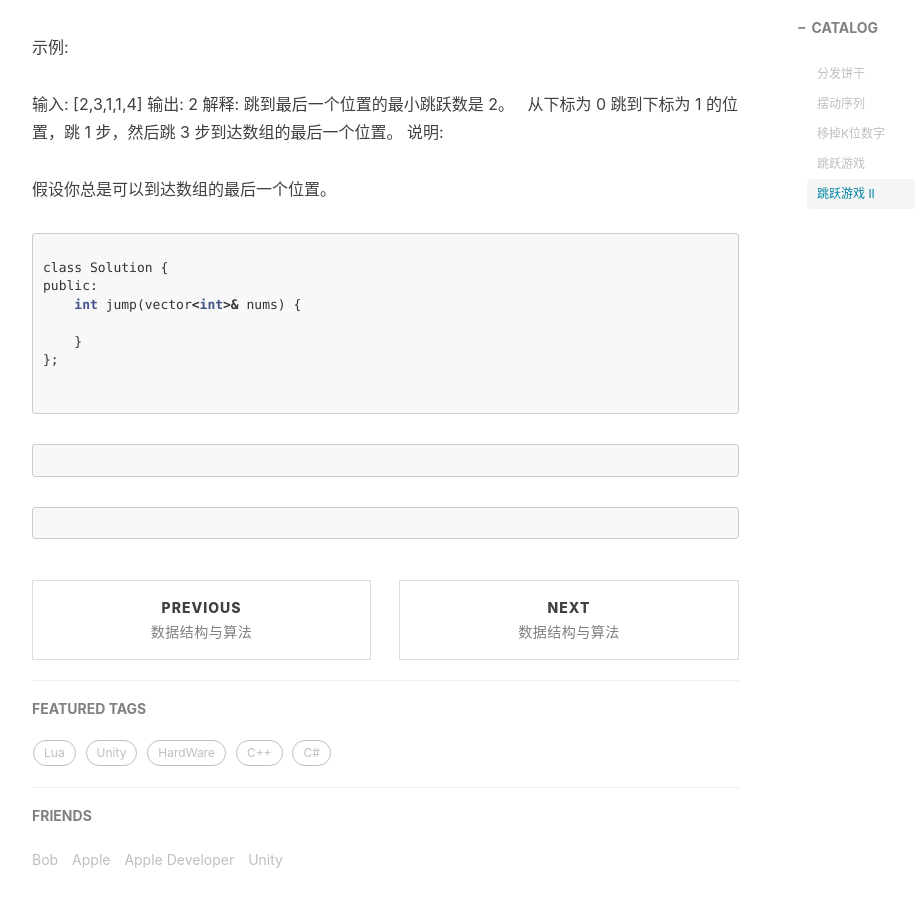
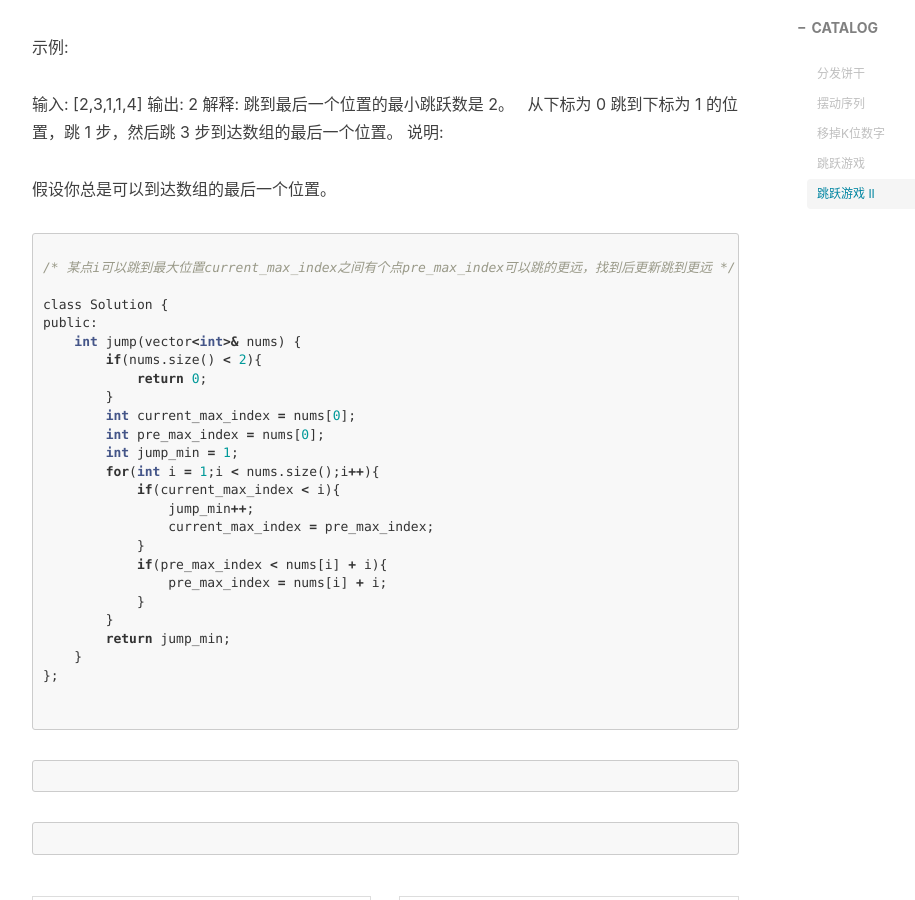
Before and after one commit to chenanbao/chenanbao.github.io, a Jekyll site: the page built from _posts/2019-09-15-数据结构与算法-贪心.md, in a window 1280 px wide and 900 px high, scrolled down 5374 px. Shown: the whole window, without its empty margins (233-1148 px from the left). Built offline with Jekyll 4.4.1, drawn with Linux system fonts in a browser that asks for light colours; nearby versions of some CDN libraries; comment, search, counter and statistics services are not loaded.

Commit message:
“struct”

````diff
--- a/_posts/2019-09-15-数据结构与算法-贪心.md
+++ b/_posts/2019-09-15-数据结构与算法-贪心.md
@@ -289,10 +289,29 @@ public:
 
 ```c
 
+/*
+某点i可以跳到最大位置current_max_index之间有个点pre_max_index可以跳的更远，找到后更新跳到更远
+*/
+
 class Solution {
 public:
     int jump(vector<int>& nums) {
-
+        if(nums.size() < 2){
+            return 0;
+        }
+        int current_max_index = nums[0];
+        int pre_max_index = nums[0];
+        int jump_min = 1;
+        for(int i = 1;i < nums.size();i++){
+            if(current_max_index < i){
+                jump_min++;
+                current_max_index = pre_max_index;
+            }
+            if(pre_max_index < nums[i] + i){
+                pre_max_index = nums[i] + i;
+            }
+        }
+        return jump_min;
     }
 };
 
````
